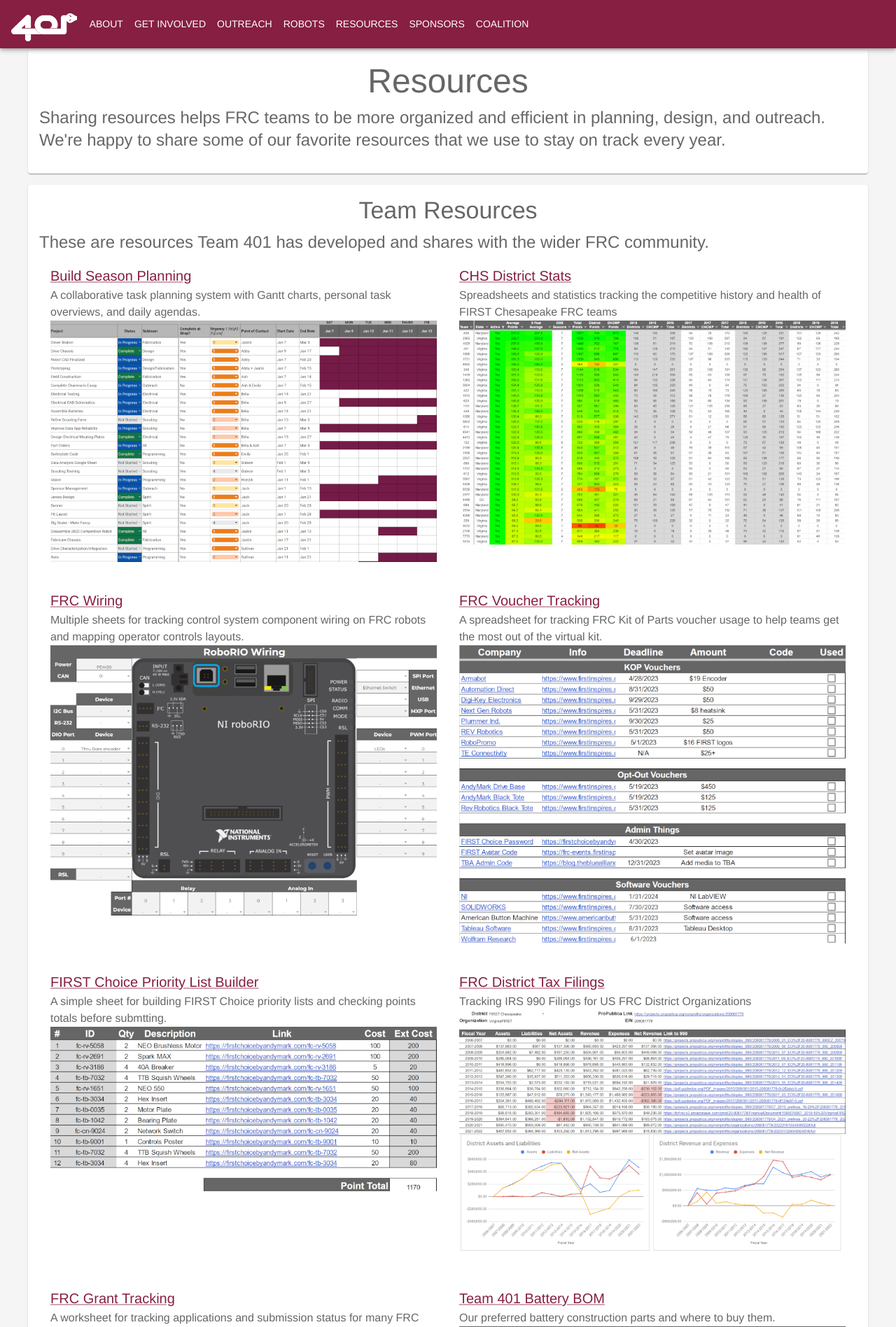
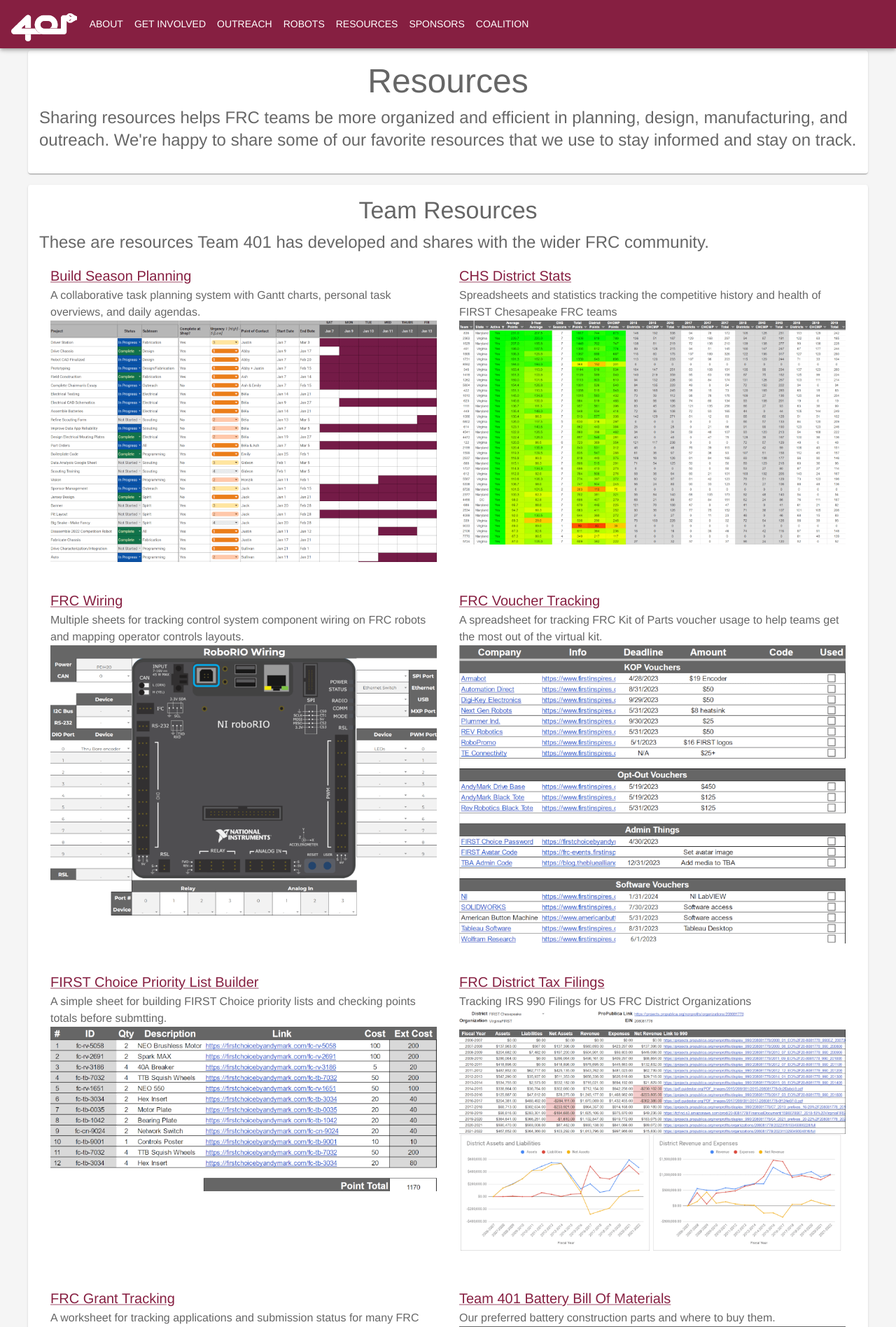
Before and after one commit to team401/team401.github.io, a React (Create React App) app: page /resources in a window 1280 px wide. Shown: the top 1896 px of the page at 70% size. Built offline with nearby package versions, Linux system fonts and the light colour scheme.

Commit message:
Rename pages, minor tweaks.

```diff
--- a/public/index.html
+++ b/public/index.html
@@ -2,9 +2,9 @@
 <html lang="en">
   <head>
     <meta charset="utf-8" />
-    <link rel="shortcut icon" href="%PUBLIC_URL%/favicon.ico" />
+    <link rel="shortcut icon" href="%PUBLIC_URL%/logo.png" />
     <meta name="viewport" content="initial-scale=1, width=device-width" />
-    <title>FRC Team 401</title>
+    <title>Team 401</title>
     <!-- Fonts to support Material Design -->
     <link rel="preconnect" href="https://fonts.googleapis.com" />
     <link rel="preconnect" href="https://fonts.gstatic.com" crossorigin />
--- a/src/ResourcesData.tsx
+++ b/src/ResourcesData.tsx
@@ -82,7 +82,7 @@
       ),
       new Resource(
         "https://docs.google.com/spreadsheets/d/1a0TK5J_OTV1hOVL-Qj_CP3aYUR3jRqawvgHWTQ2aMPQ/edit?usp=sharing",
-        "Team 401 Battery BOM",
+        "Team 401 Battery Bill Of Materials",
         "Our preferred battery construction parts and where to buy them.",
         batteryBOM
       ),
--- a/src/Resources.tsx
+++ b/src/ResourcesPage.tsx
@@ -25,9 +25,10 @@
           component="h1"
           paddingBottom={2}
         >
-          Sharing resources helps FRC teams to be more organized and efficient
-          in planning, design, and outreach. We're happy to share some of our
-          favorite resources that we use to stay on track every year.
+          Sharing resources helps FRC teams be more organized and efficient in
+          planning, design, manufacturing, and outreach. We're happy to share
+          some of our favorite resources that we use to stay informed and stay
+          on track.
         </Typography>
       </Card>
       {ResourcesList.map((section) => (
```
Also changed, not shown: src/App.tsx (+4 -4 lines), public/logo.png (added), src/AboutPage.tsx (renamed from src/About.tsx), src/CoalitionPage.tsx (renamed from src/Coalition.tsx), src/OutreachPage.tsx (renamed from src/Outreach.tsx).
